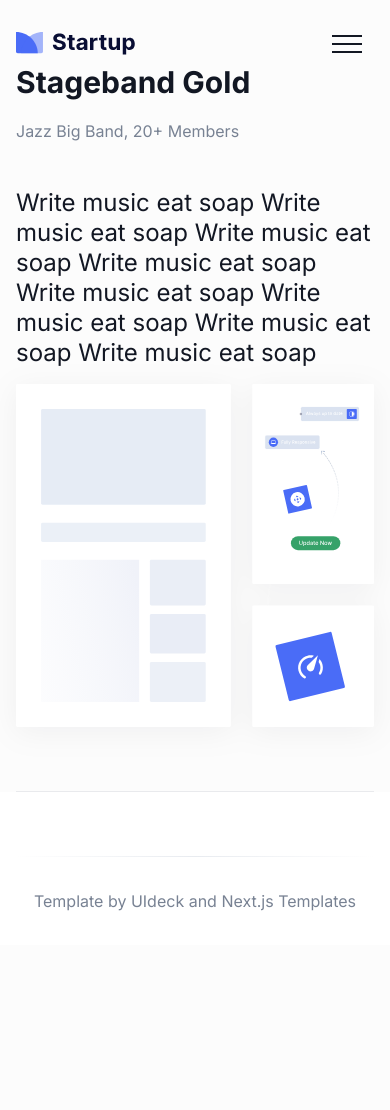
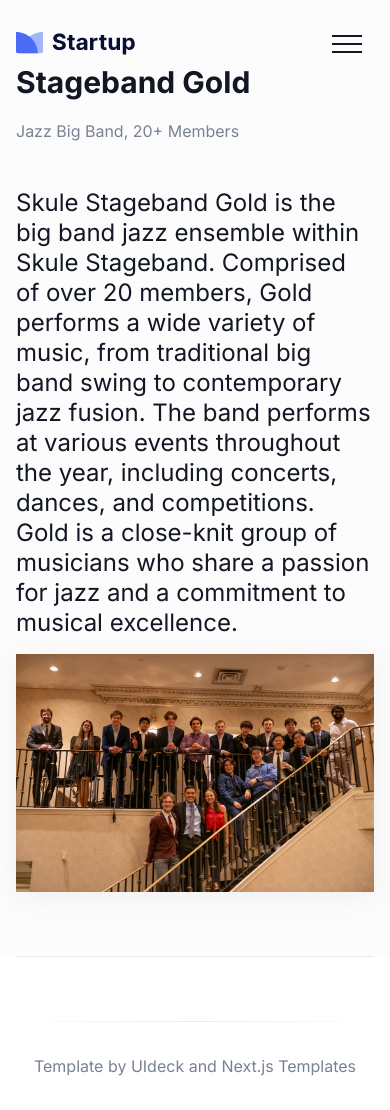
Before and after one commit to Sidd-T/UofT-Stageband-Website, a Next.js app: page /gold in a window 390 px wide. Before the commit the page ends 945 px from the top, so only its background shows below. Built offline with nearby package versions, Linux system fonts and the light colour scheme.

Commit message:
add picture / blurb to gold page

```diff
--- a/src/app/gold/page.tsx
+++ b/src/app/gold/page.tsx
@@ -1,8 +1,8 @@
-import AboutSectionOne from "@/components/About/AboutSectionOne";
+import AboutBand from "@/components/About/AboutBand";
 import { Metadata } from "next";
 
 export const metadata: Metadata = {
-  title: "Gold Page",
+  title: "Big Band! | Skule Stageband",
   description: "This is About Page for Stageband Gold",
   // other metadata
 };
@@ -10,10 +10,14 @@ export const metadata: Metadata = {
 const GoldPage = () => {
   return (
     <>
-      <AboutSectionOne
+      <AboutBand
         title="Stageband Gold"
         subtitle="Jazz Big Band, 20+ Members"
-        paragraph="Write music eat soap Write music eat soap Write music eat soap Write music eat soap Write music eat soap Write music eat soap Write music eat soap Write music eat soap "
+        paragraph="Skule Stageband Gold is the big band jazz ensemble within Skule Stageband. Comprised of over 20 members, Gold performs a wide variety of music, from traditional big band swing to contemporary jazz fusion. The band performs at various events throughout the year, including concerts, dances, and competitions. Gold is a close-knit group of musicians who share a passion for jazz and a commitment to musical excellence."
+        imgpath_1="/images/_gold/gold-1.jpg"
+        imgalt_1="Skule Stageband Gold at the EngSci Dinner Dance, 2023"
+        imgpath_2="/images/gold/gold-image-dark.svg"
+        imgalt_2="gold-image"
       />
     </>
   );
--- /dev/null
+++ b/src/components/About/AboutBand.tsx
@@ -0,0 +1,60 @@
+import Image from "next/image";
+import SectionTitle from "../Common/SectionTitle";
+
+const AboutBand = ({
+  title,
+  subtitle,
+  paragraph,
+    imgpath_1,
+    imgalt_1,
+    imgpath_2,
+    imgalt_2,
+}: {
+  title: string;
+  subtitle: string;
+  paragraph: string;
+    imgpath_1: string; //image 1 is for light mode
+    imgalt_1: string;
+    imgpath_2: string; //image 2 is for dark mode
+    imgalt_2: string;
+}) => {
+  return (
+    <section id="about" className="pt-16 md:pt-20 lg:pt-28">
+      <div className="container">
+        <div className="border-b border-body-color/[.15] pb-16 dark:border-white/[.15] md:pb-20 lg:pb-28">
+          <div className="-mx-4 flex flex-wrap items-center">
+            <div className="w-full px-4 lg:w-1/2">
+              <SectionTitle
+                title={title}
+                paragraph={subtitle}
+                mb="44px"
+              />
+              <p className="mb-4 text-2xl font-semi-bold !leading-tight text-black dark:text-white sm:text-xl md:text-2xl">
+                {paragraph}
+              </p>
+            </div>
+
+            <div className="w-full px-4 lg:w-1/2">
+              <div className="relative mx-auto aspect-[1024/683] max-w-[500px] lg:mr-0 object-scale-down">
+                <Image
+                  src={imgpath_1}
+                  alt={imgalt_1}
+                  fill
+                  className="mx-auto max-w-full drop-shadow-three dark:hidden dark:drop-shadow-none lg:mr-0"
+                />
+                <Image
+                  src={imgpath_2}
+                  alt={imgalt_2}
+                  fill
+                  className="mx-auto hidden max-w-full drop-shadow-three dark:block dark:drop-shadow-none lg:mr-0"
+                />
+              </div>
+            </div>
+          </div>
+        </div>
+      </div>
+    </section>
+  );
+};
+
+export default AboutBand;
```
Also changed, not shown: public/images/_gold/gold-1.jpg (added).
